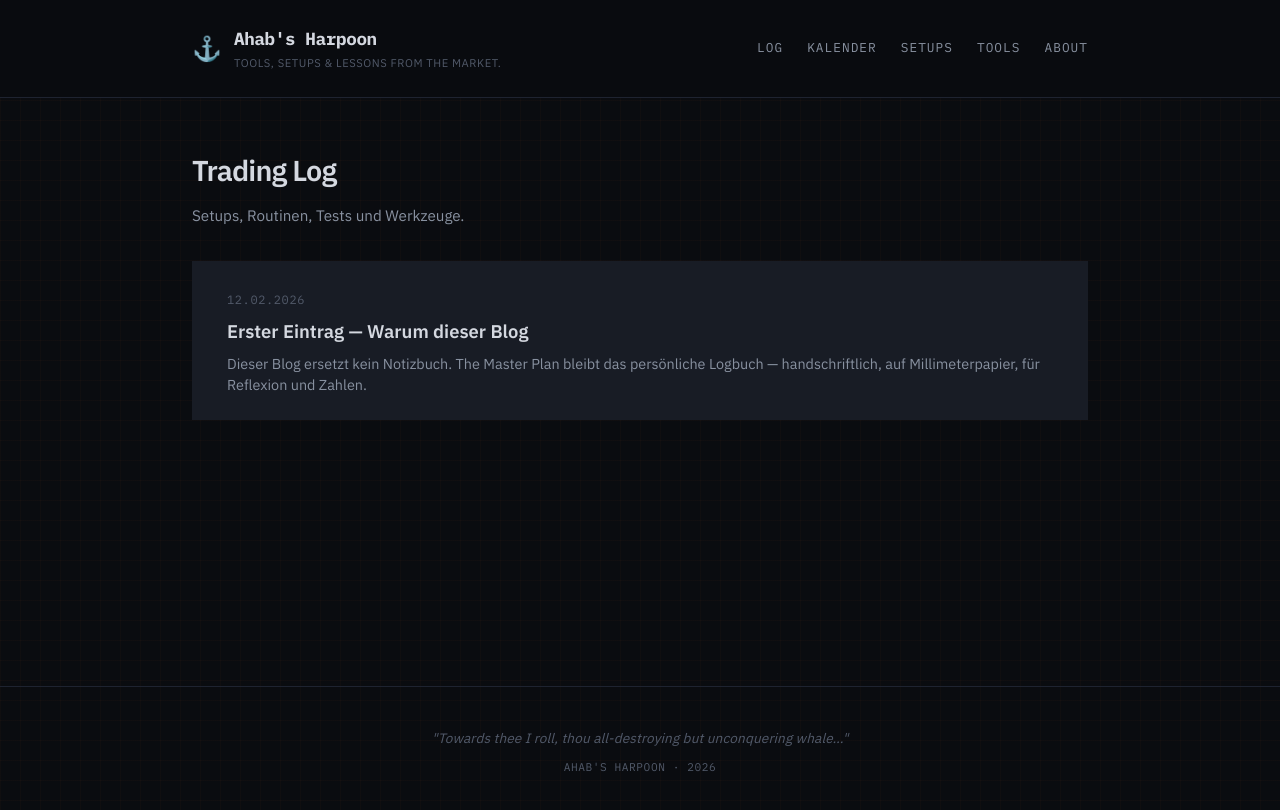
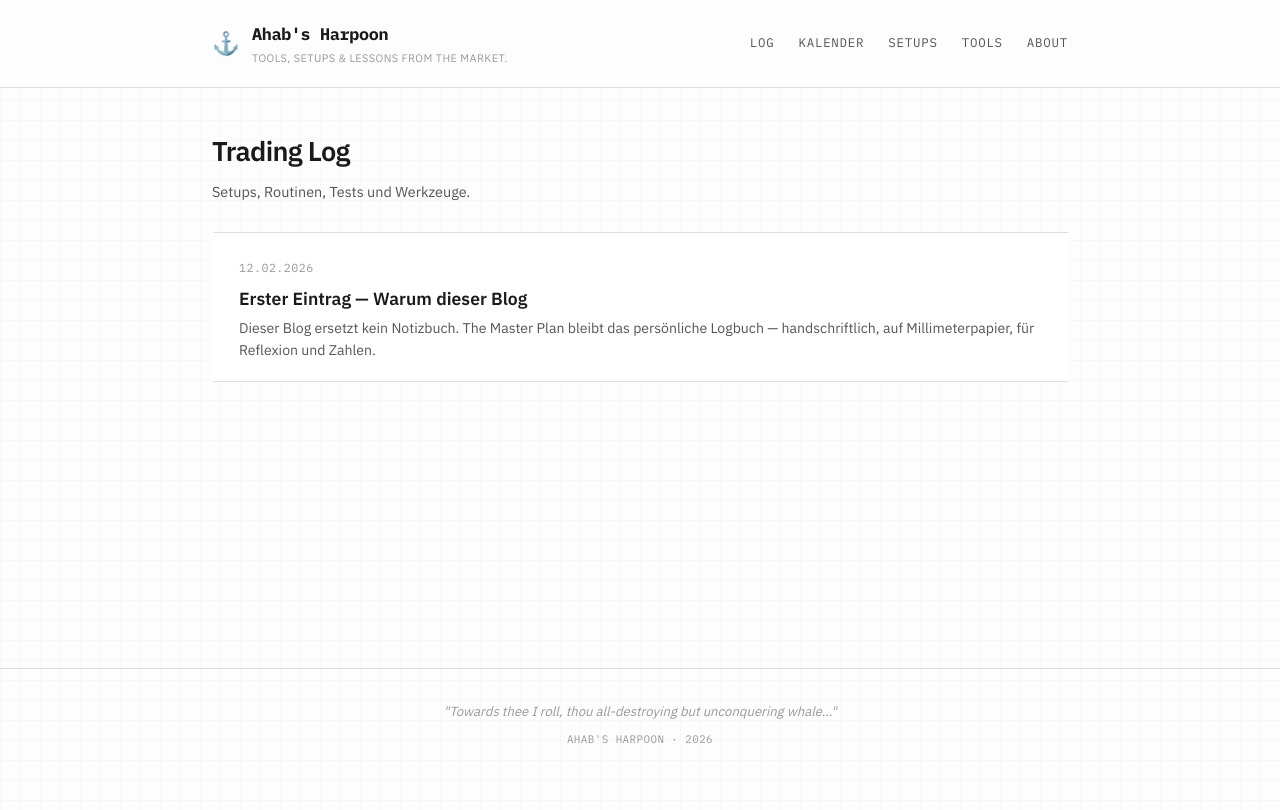
Before and after one commit to hobabu/ahabsharpoon, a Jekyll site: the page built from index.html, in a window 1280 px wide. Shown: the top 810 px of the page. Built offline with Jekyll 4.4.1, drawn with Linux system fonts in a browser that asks for light colours; the list of posts is cut into pages by our own code.

Commit message:
Update style.css

```diff
--- a/assets/css/style.css
+++ b/assets/css/style.css
@@ -1,37 +1,31 @@
 /* ============================================
    AHAB'S HARPOON — Trading Blog
-   Dark theme with millimeter paper accent
+   Light theme · Clean · Millimeter paper accent
    ============================================ */
 
 :root {
-  /* Core palette */
-  --bg-primary: #0a0c10;
-  --bg-secondary: #12151c;
-  --bg-card: #181c25;
-  --bg-card-hover: #1e2330;
+  --bg-primary: #fdfdfd;
+  --bg-secondary: #f5f5f3;
+  --bg-card: #ffffff;
+  --bg-card-hover: #f8f7f5;
 
-  /* Grid paper orange accent */
-  --accent: #e8762a;
-  --accent-dim: #c45e1a;
-  --accent-glow: rgba(232, 118, 42, 0.15);
+  --accent: #c45e1a;
+  --accent-light: #e8762a;
+  --accent-glow: rgba(196, 94, 26, 0.07);
 
-  /* Text */
-  --text-primary: #d4d8e0;
-  --text-secondary: #8891a0;
-  --text-muted: #525a6a;
+  --text-primary: #1a1a1a;
+  --text-secondary: #555555;
+  --text-muted: #999999;
 
-  /* Functional */
-  --green: #2ecc71;
-  --red: #e74c3c;
-  --border: #1e2330;
-  --border-accent: rgba(232, 118, 42, 0.3);
+  --green: #1a8a4a;
+  --red: #c0392b;
+  --border: #e0ddd8;
+  --border-accent: rgba(196, 94, 26, 0.25);
 
-  /* Type */
   --font-mono: 'IBM Plex Mono', 'Consolas', monospace;
   --font-sans: 'IBM Plex Sans', -apple-system, sans-serif;
 }
 
-/* ---- Reset & Base ---- */
 *, *::before, *::after {
   margin: 0;
   padding: 0;
@@ -53,7 +47,6 @@ body {
   -webkit-font-smoothing: antialiased;
 }
 
-/* Subtle grid paper background */
 body::before {
   content: '';
   position: fixed;
@@ -64,8 +57,8 @@ body::before {
   pointer-events: none;
   z-index: 0;
   background-image:
-    linear-gradient(rgba(232, 118, 42, 0.03) 1px, transparent 1px),
-    linear-gradient(90deg, rgba(232, 118, 42, 0.03) 1px, transparent 1px);
+    linear-gradient(rgba(196, 94, 26, 0.04) 1px, transparent 1px),
+    linear-gradient(90deg, rgba(196, 94, 26, 0.04) 1px, transparent 1px);
   background-size: 20px 20px;
 }
 
@@ -75,7 +68,7 @@ body > * {
 }
 
 .container {
-  max-width: 960px;
+  max-width: 920px;
   margin: 0 auto;
   padding: 0 2rem;
 }
@@ -87,15 +80,15 @@ a {
 }
 
 a:hover {
-  color: var(--text-primary);
+  color: var(--accent-light);
 }
 
 /* ---- Header ---- */
 .site-header {
   border-bottom: 1px solid var(--border);
-  padding: 1.5rem 0;
-  background: rgba(10, 12, 16, 0.95);
-  backdrop-filter: blur(10px);
+  padding: 1.25rem 0;
+  background: rgba(253, 253, 253, 0.97);
+  backdrop-filter: blur(8px);
   position: sticky;
   top: 0;
   z-index: 100;
@@ -115,23 +108,23 @@ a:hover {
 }
 
 .logo-icon {
-  font-size: 1.5rem;
+  font-size: 1.4rem;
 }
 
 .logo-title {
   font-family: var(--font-mono);
   font-weight: 700;
-  font-size: 1.1rem;
+  font-size: 1.05rem;
   color: var(--text-primary);
   display: block;
   letter-spacing: -0.02em;
 }
 
 .logo-tagline {
-  font-size: 0.7rem;
+  font-size: 0.68rem;
   color: var(--text-muted);
   display: block;
-  letter-spacing: 0.05em;
+  letter-spacing: 0.04em;
   text-transform: uppercase;
 }
 
@@ -142,12 +135,12 @@ a:hover {
 
 .site-nav a {
   font-family: var(--font-mono);
-  font-size: 0.8rem;
+  font-size: 0.78rem;
   color: var(--text-secondary);
   text-transform: uppercase;
-  letter-spacing: 0.08em;
+  letter-spacing: 0.06em;
   padding: 0.25rem 0;
-  border-bottom: 1px solid transparent;
+  border-bottom: 1.5px solid transparent;
   transition: all 0.2s;
 }
 
@@ -158,23 +151,28 @@ a:hover {
 
 /* ---- Content ---- */
 .site-content {
-  padding: 3rem 0;
+  padding: 2.5rem 0;
   min-height: 60vh;
 }
 
-/* ---- Post List (Index) ---- */
+/* ---- Post List ---- */
 .post-list {
   list-style: none;
   display: flex;
   flex-direction: column;
-  gap: 1px;
+  gap: 0;
 }
 
 .post-list-item {
   background: var(--bg-card);
   border-left: 3px solid transparent;
-  padding: 1.5rem 2rem;
-  transition: all 0.2s;
+  border-bottom: 1px solid var(--border);
+  padding: 1.25rem 1.5rem;
+  transition: all 0.15s;
+}
+
+.post-list-item:first-child {
+  border-top: 1px solid var(--border);
 }
 
 .post-list-item:hover {
@@ -188,112 +186,109 @@ a:hover {
 
 .post-list-date {
   font-family: var(--font-mono);
-  font-size: 0.75rem;
+  font-size: 0.73rem;
   color: var(--text-muted);
-  letter-spacing: 0.05em;
+  letter-spacing: 0.04em;
 }
 
 .post-list-title {
   font-family: var(--font-sans);
   font-weight: 600;
-  font-size: 1.15rem;
+  font-size: 1.1rem;
   color: var(--text-primary);
-  margin-top: 0.25rem;
+  margin-top: 0.2rem;
 }
 
 .post-list-excerpt {
   color: var(--text-secondary);
-  font-size: 0.9rem;
-  margin-top: 0.35rem;
+  font-size: 0.88rem;
+  margin-top: 0.3rem;
   line-height: 1.5;
 }
 
 /* ---- Single Post ---- */
 .post-header {
-  margin-bottom: 2.5rem;
-  padding-bottom: 1.5rem;
+  margin-bottom: 2rem;
+  padding-bottom: 1.25rem;
   border-bottom: 1px solid var(--border);
 }
 
 .post-meta {
   display: flex;
   align-items: center;
-  gap: 1rem;
-  margin-bottom: 0.75rem;
+  gap: 0.75rem;
+  margin-bottom: 0.5rem;
 }
 
 .post-meta time {
   font-family: var(--font-mono);
-  font-size: 0.8rem;
+  font-size: 0.78rem;
   color: var(--accent);
-  letter-spacing: 0.03em;
+  letter-spacing: 0.02em;
 }
 
 .tag {
   font-family: var(--font-mono);
-  font-size: 0.65rem;
+  font-size: 0.63rem;
   text-transform: uppercase;
-  letter-spacing: 0.08em;
-  padding: 0.2rem 0.6rem;
+  letter-spacing: 0.06em;
+  padding: 0.15rem 0.5rem;
   background: var(--accent-glow);
   color: var(--accent);
   border-radius: 2px;
 }
 
 .tag--subtle {
-  background: rgba(255, 255, 255, 0.05);
+  background: var(--bg-secondary);
   color: var(--text-secondary);
 }
 
 .post-title {
   font-family: var(--font-sans);
   font-weight: 700;
-  font-size: 2rem;
-  line-height: 1.2;
-  letter-spacing: -0.03em;
+  font-size: 1.85rem;
+  line-height: 1.25;
+  letter-spacing: -0.025em;
   color: var(--text-primary);
 }
 
-/* Post content typography */
 .post-content h2 {
   font-family: var(--font-sans);
   font-weight: 600;
-  font-size: 1.4rem;
+  font-size: 1.3rem;
   color: var(--text-primary);
-  margin: 2.5rem 0 1rem;
-  letter-spacing: -0.02em;
+  margin: 2.25rem 0 0.75rem;
+  letter-spacing: -0.015em;
 }
 
 .post-content h3 {
   font-family: var(--font-mono);
   font-weight: 600;
-  font-size: 1rem;
+  font-size: 0.95rem;
   color: var(--accent);
   text-transform: uppercase;
-  letter-spacing: 0.05em;
-  margin: 2rem 0 0.75rem;
+  letter-spacing: 0.04em;
+  margin: 1.75rem 0 0.6rem;
 }
 
 .post-content p {
-  margin-bottom: 1.25rem;
-  color: var(--text-primary);
+  margin-bottom: 1.15rem;
 }
 
 .post-content ul, .post-content ol {
-  margin: 1rem 0 1.25rem 1.5rem;
-  color: var(--text-primary);
+  margin: 0.75rem 0 1.15rem 1.5rem;
 }
 
 .post-content li {
-  margin-bottom: 0.4rem;
+  margin-bottom: 0.35rem;
 }
 
 .post-content code {
   font-family: var(--font-mono);
-  font-size: 0.85em;
-  background: rgba(232, 118, 42, 0.1);
+  font-size: 0.84em;
+  background: var(--accent-glow);
   color: var(--accent);
-  padding: 0.15em 0.4em;
+  padding: 0.12em 0.35em;
   border-radius: 2px;
 }
 
@@ -301,9 +296,9 @@ a:hover {
   background: var(--bg-secondary);
   border: 1px solid var(--border);
   border-left: 3px solid var(--accent);
-  padding: 1.25rem 1.5rem;
+  padding: 1.15rem 1.35rem;
   overflow-x: auto;
-  margin: 1.5rem 0;
+  margin: 1.25rem 0;
   border-radius: 2px;
 }
 
@@ -317,8 +312,8 @@ a:hover {
 
 .post-content blockquote {
   border-left: 3px solid var(--accent);
-  padding: 0.75rem 1.5rem;
-  margin: 1.5rem 0;
+  padding: 0.6rem 1.25rem;
+  margin: 1.25rem 0;
   background: var(--accent-glow);
   color: var(--text-secondary);
   font-style: italic;
@@ -327,26 +322,25 @@ a:hover {
 .post-content table {
   width: 100%;
   border-collapse: collapse;
-  margin: 1.5rem 0;
-  font-size: 0.9rem;
+  margin: 1.25rem 0;
+  font-size: 0.88rem;
 }
 
 .post-content th {
   font-family: var(--font-mono);
-  font-size: 0.75rem;
+  font-size: 0.72rem;
   text-transform: uppercase;
-  letter-spacing: 0.08em;
+  letter-spacing: 0.06em;
   color: var(--accent);
   text-align: left;
-  padding: 0.75rem 1rem;
-  border-bottom: 2px solid var(--accent-dim);
+  padding: 0.6rem 0.85rem;
+  border-bottom: 2px solid var(--border-accent);
   background: var(--bg-secondary);
 }
 
 .post-content td {
-  padding: 0.65rem 1rem;
+  padding: 0.55rem 0.85rem;
   border-bottom: 1px solid var(--border);
-  color: var(--text-primary);
 }
 
 .post-content img {
@@ -355,60 +349,53 @@ a:hover {
   border: 1px solid var(--border);
 }
 
-/* Trading-specific: profit/loss indicators */
 .post-content .profit { color: var(--green); font-weight: 600; }
 .post-content .loss { color: var(--red); font-weight: 600; }
 
 .post-footer {
-  margin-top: 3rem;
-  padding-top: 1.5rem;
+  margin-top: 2.5rem;
+  padding-top: 1.25rem;
   border-top: 1px solid var(--border);
 }
 
 .back-link {
   font-family: var(--font-mono);
-  font-size: 0.8rem;
+  font-size: 0.78rem;
   color: var(--text-secondary);
-  letter-spacing: 0.03em;
 }
 
 .back-link:hover {
   color: var(--accent);
 }
 
-/* ---- Calendar Page ---- */
+/* ---- Calendar ---- */
 .calendar-wrapper {
   background: var(--bg-card);
   border: 1px solid var(--border);
   border-radius: 2px;
   overflow: hidden;
-  margin-top: 1rem;
+  margin-top: 0.75rem;
 }
 
 .page-title {
   font-family: var(--font-sans);
   font-weight: 700;
-  font-size: 1.8rem;
-  letter-spacing: -0.03em;
-  margin-bottom: 0.5rem;
+  font-size: 1.7rem;
+  letter-spacing: -0.025em;
+  margin-bottom: 0.35rem;
 }
 
 .page-description {
   color: var(--text-secondary);
-  font-size: 0.95rem;
-  margin-bottom: 2rem;
-}
-
-/* ---- Section Index (Setups, Tools) ---- */
-.section-header {
-  margin-bottom: 2rem;
+  font-size: 0.9rem;
+  margin-bottom: 1.75rem;
 }
 
 /* ---- Footer ---- */
 .site-footer {
   border-top: 1px solid var(--border);
-  padding: 2.5rem 0;
-  margin-top: 3rem;
+  padding: 2rem 0;
+  margin-top: 2.5rem;
 }
 
 .footer-inner {
@@ -418,16 +405,15 @@ a:hover {
 .footer-quote {
   font-style: italic;
   color: var(--text-muted);
-  font-size: 0.85rem;
-  margin-bottom: 0.5rem;
-  letter-spacing: 0.01em;
+  font-size: 0.82rem;
+  margin-bottom: 0.4rem;
 }
 
 .footer-meta {
   font-family: var(--font-mono);
-  font-size: 0.7rem;
+  font-size: 0.68rem;
   color: var(--text-muted);
-  letter-spacing: 0.05em;
+  letter-spacing: 0.04em;
   text-transform: uppercase;
 }
 
@@ -435,7 +421,7 @@ a:hover {
 @media (max-width: 700px) {
   .header-inner {
     flex-direction: column;
-    gap: 1rem;
+    gap: 0.75rem;
   }
 
   .site-nav {
@@ -443,7 +429,7 @@ a:hover {
   }
 
   .post-title {
-    font-size: 1.5rem;
+    font-size: 1.4rem;
   }
 
   .container {
@@ -451,6 +437,6 @@ a:hover {
   }
 
   .post-list-item {
-    padding: 1.25rem 1.5rem;
+    padding: 1rem 1.25rem;
   }
 }
```
